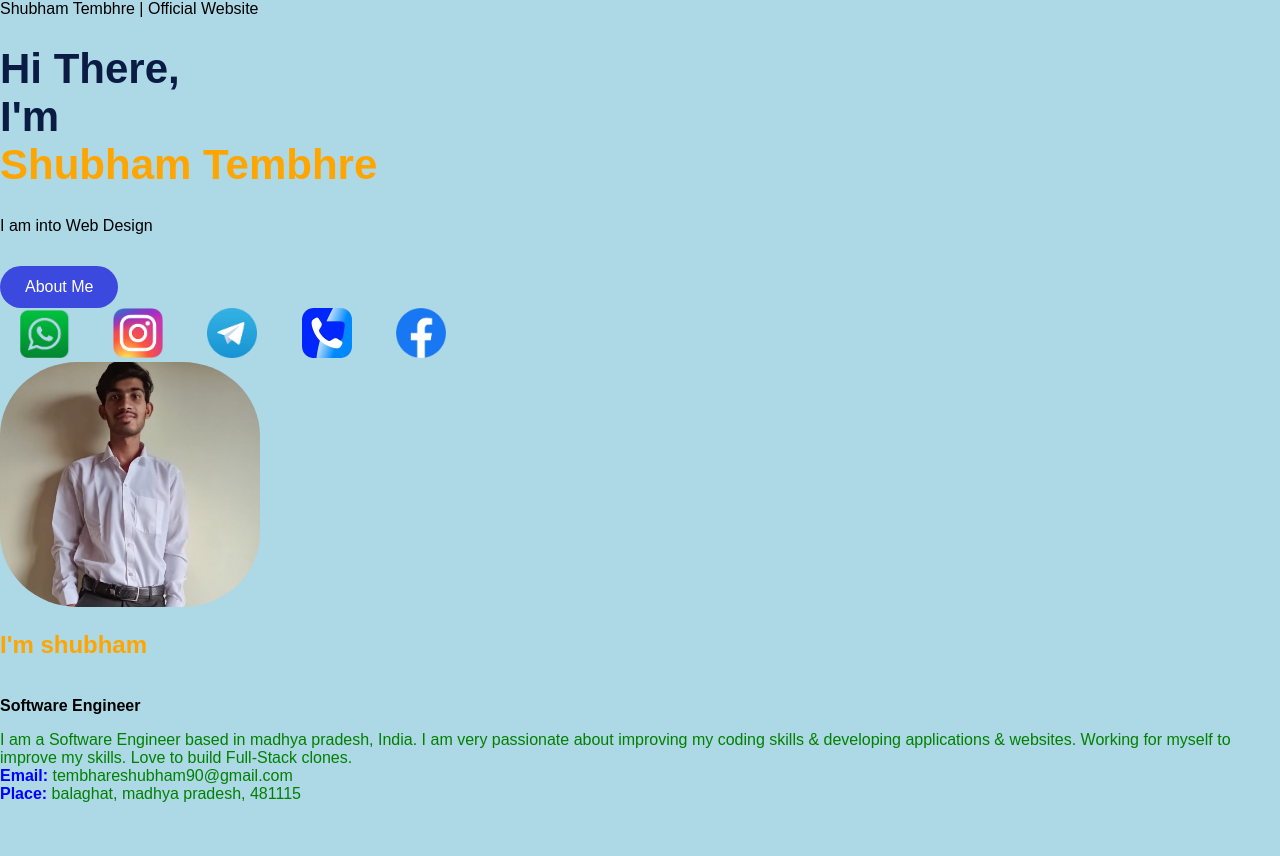
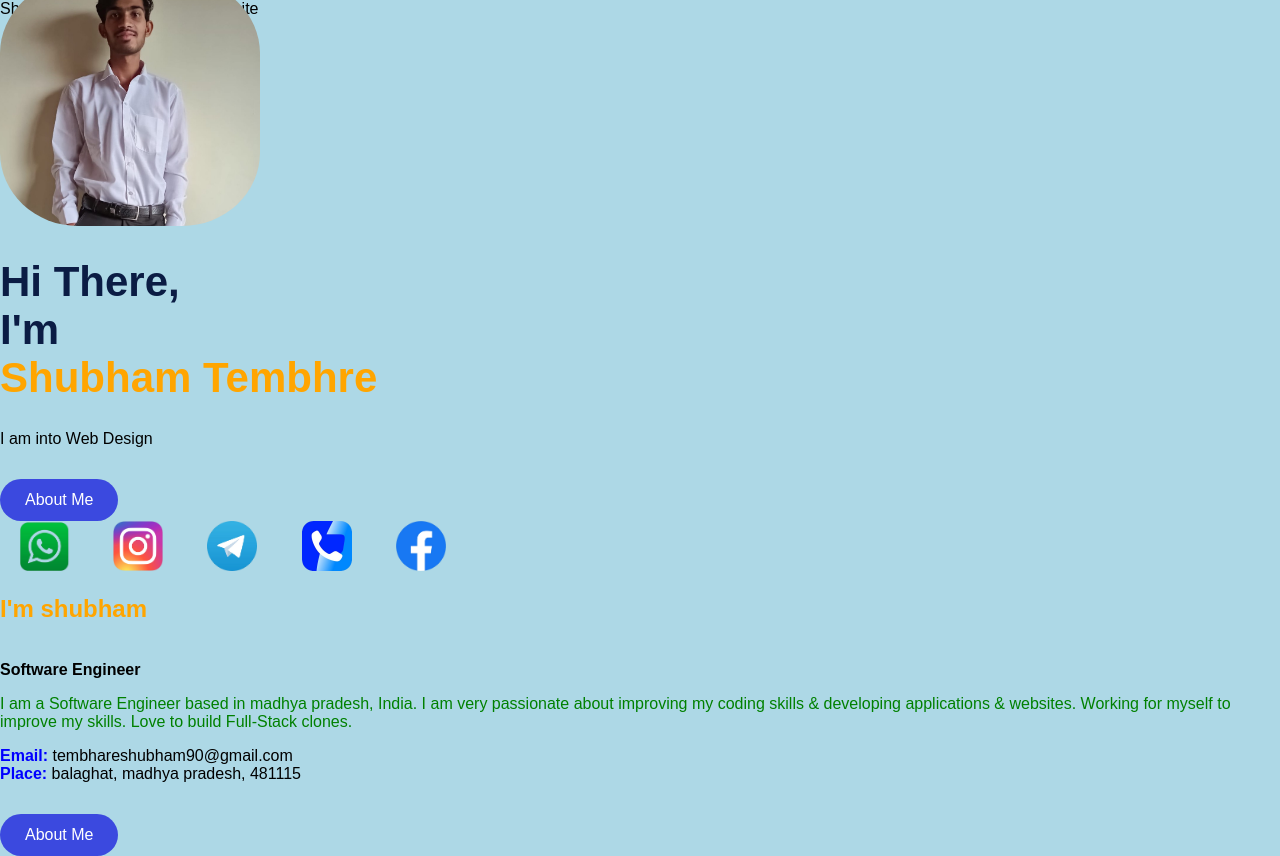
Before and after one commit to Shubhamtem2006/shubham-tembhre.github.io, a plain HTML site: page index.html in a window 1280 px wide. Before the commit the page ends 819 px from the top, so only its background shows below. Drawn offline with Linux system fonts and the light colour scheme.

Commit message:
Update index.html

```diff
--- a/index.html
+++ b/index.html
@@ -25,9 +25,9 @@
 
 <header class="hero">
   <div class="text" >
-      <!-- <div class="img">
+      <div class="img">
         <img src="ME1.jpeg" >
-      </div> -->
+      </div>
     <h1>Hi There,<br>I'm <br><span>Shubham Tembhre</span></h1>
     <p>I am into <span id="typing"></span></p>
     <a href="#" class="btn">About Me</a>
@@ -39,9 +39,9 @@
       <a href="https://truecaller.com/r/13EVrX823L/ha - "><img src="trucaller.png" width="50px"></a>
       <a href="https://www.facebook.com/share/1CvrSpAASo/"><img src="facebook.png"width="50px"></a>
 
-      <div class="img">
+      <!-- <div class="img">
         <img src="ME1.jpeg" >
-      </div>
+      </div> -->
 
     </div>
 
@@ -51,8 +51,10 @@
 
          <p style="color:green;">  I am a Software Engineer based in madhya pradesh, India. I am very passionate about improving my coding skills & developing applications & websites. Working for myself to improve my skills. Love to build Full-Stack clones. <br></b>
 
-           <b style="color:blue;">Email:</b> tembhareshubham90@gmail.com <br>  <b style="color:blue;">Place: </b> balaghat, madhya pradesh, 481115
+        <p> <b style="color:blue;">Email:</b> tembhareshubham90@gmail.com <br>  <b style="color:blue;">Place: </b> balaghat, madhya pradesh, 481115 </p>
 
+
+     <a href="#" class="btn">About Me</a>
   </div>
 
 
```
